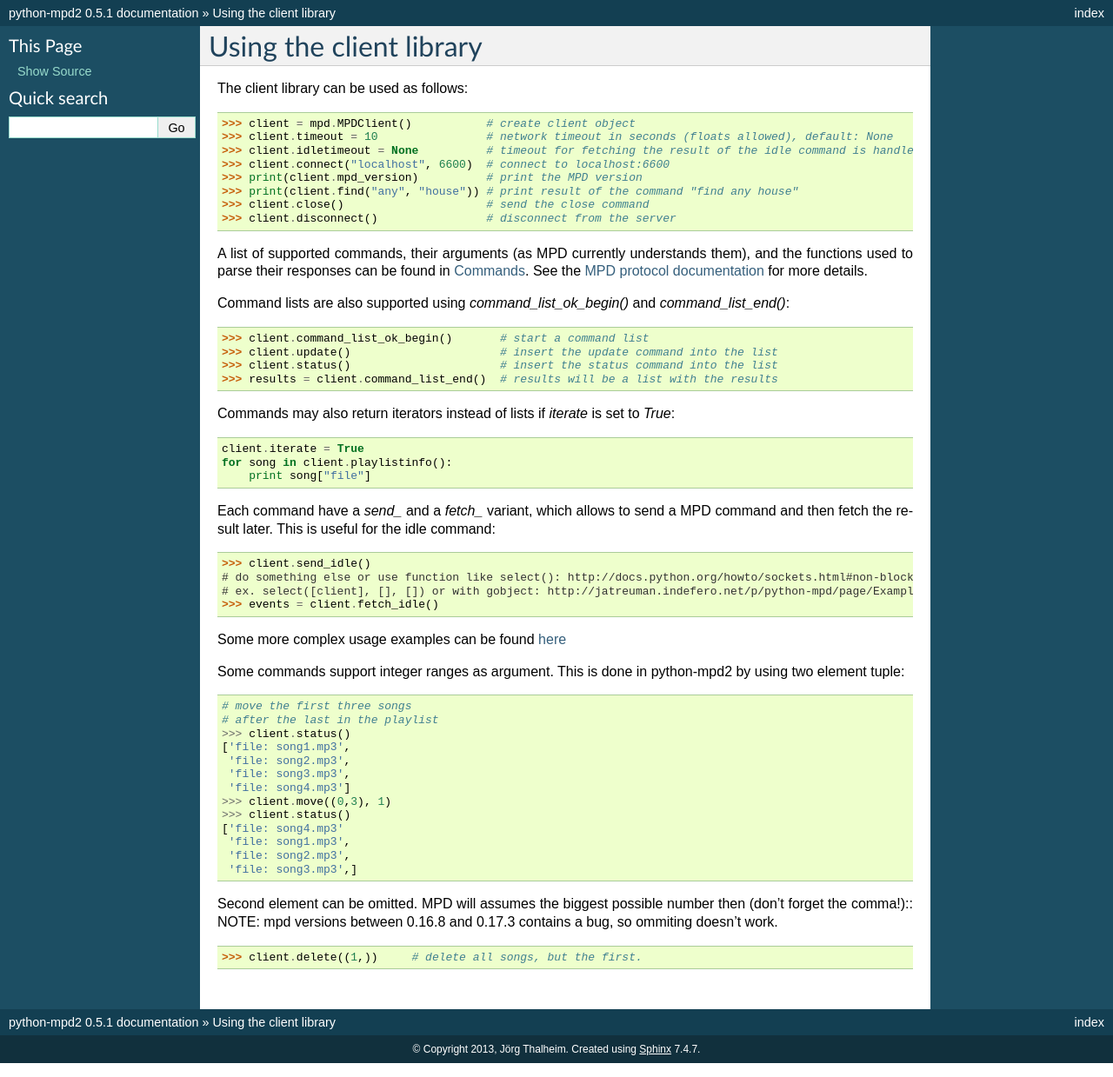
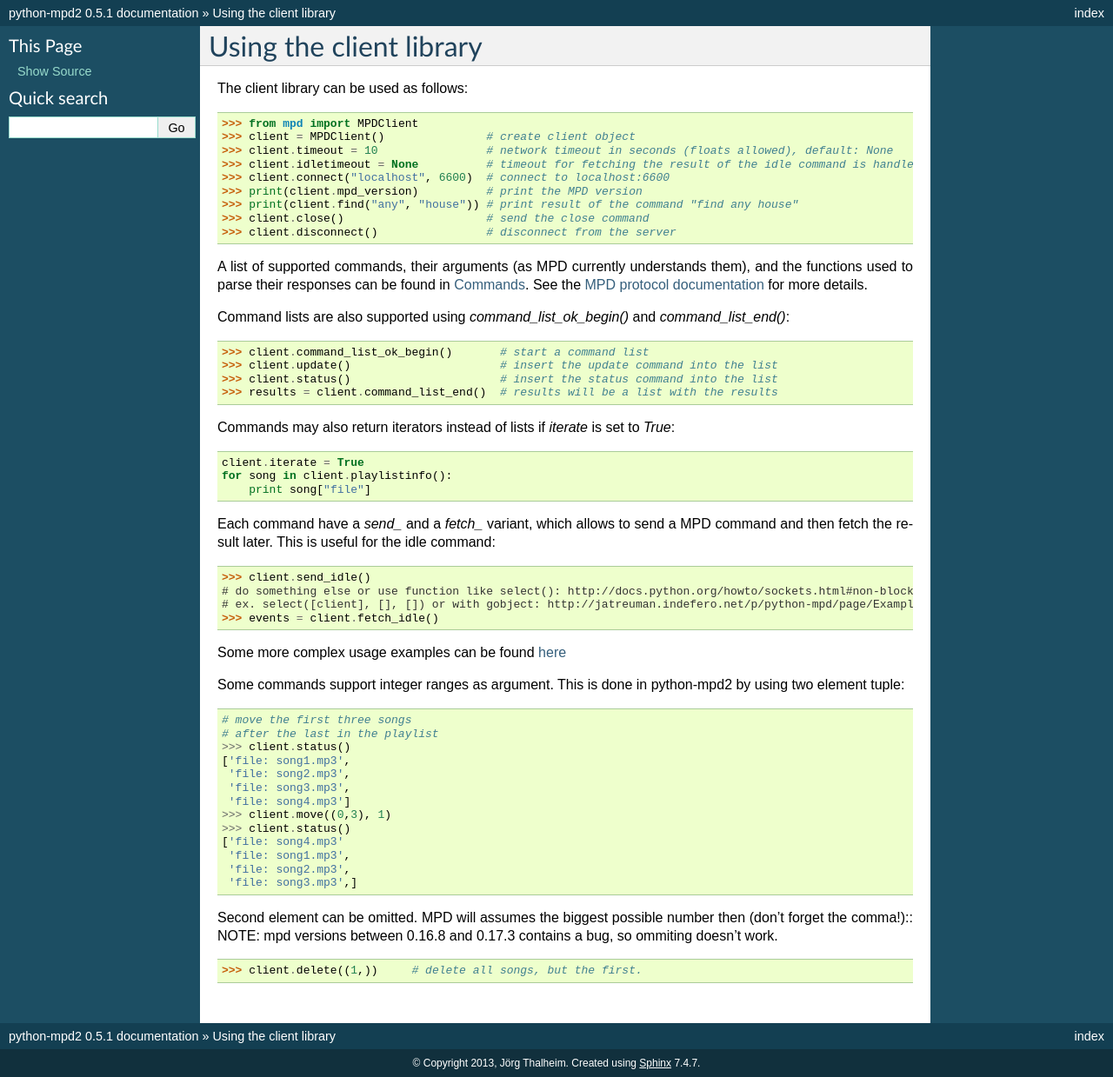
Before and after one commit to Mic92/python-mpd2, a Sphinx documentation site: the page built from doc/topics/getting-started.rst, in a window 1280 px wide. Shown: the whole page at 87% size. Built offline with Sphinx 7.4.7, drawn with Linux system fonts in a browser that asks for light colours.

Commit message:
import mpd in getting started example

```diff
--- a/doc/topics/getting-started.rst
+++ b/doc/topics/getting-started.rst
@@ -3,7 +3,8 @@ Using the client library
 
 The client library can be used as follows::
 
-    >>> client = mpd.MPDClient()           # create client object
+    >>> from mpd import MPDClient
+    >>> client = MPDClient()               # create client object
     >>> client.timeout = 10                # network timeout in seconds (floats allowed), default: None
     >>> client.idletimeout = None          # timeout for fetching the result of the idle command is handled seperately, default: None
     >>> client.connect("localhost", 6600)  # connect to localhost:6600
```
